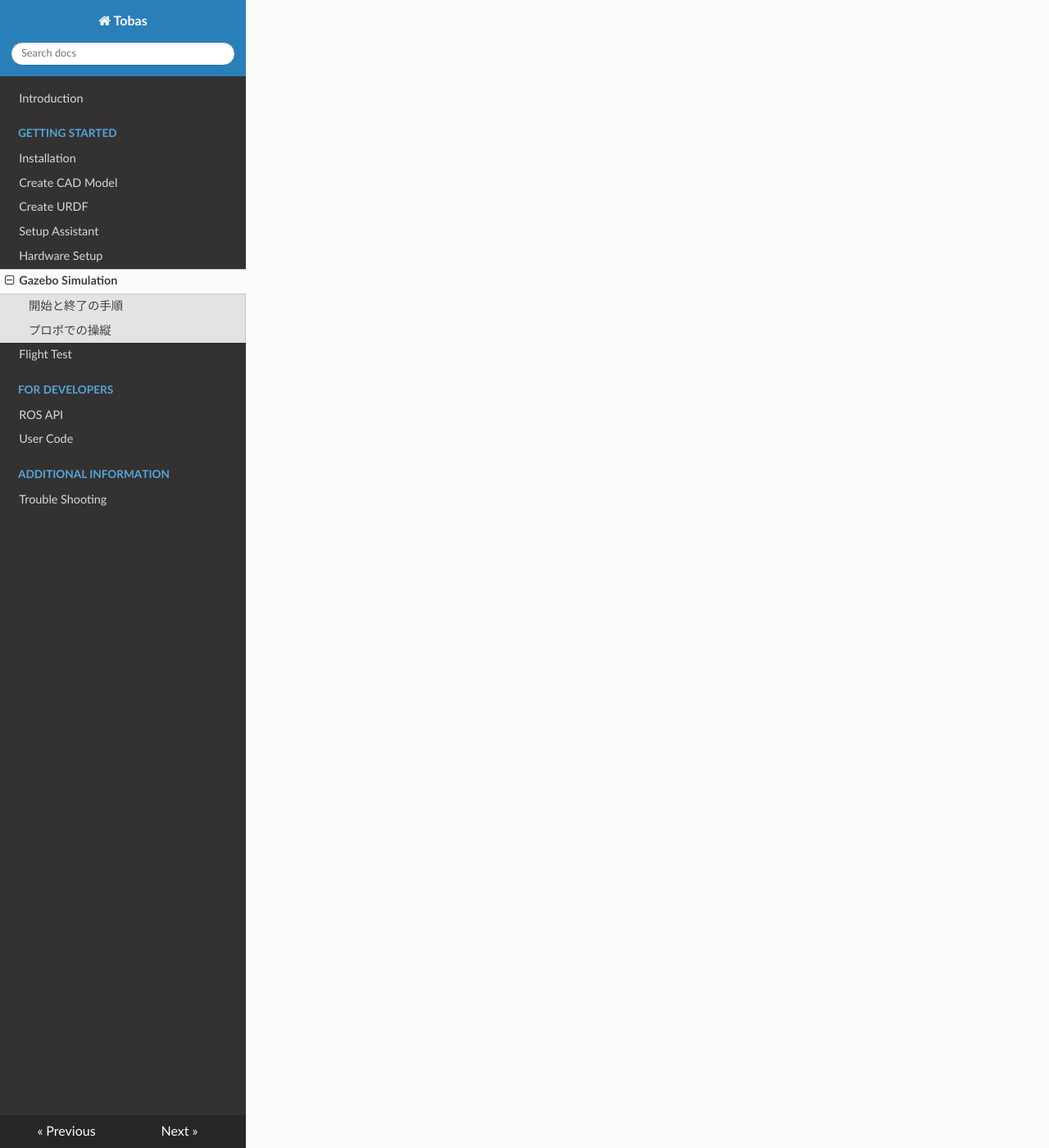
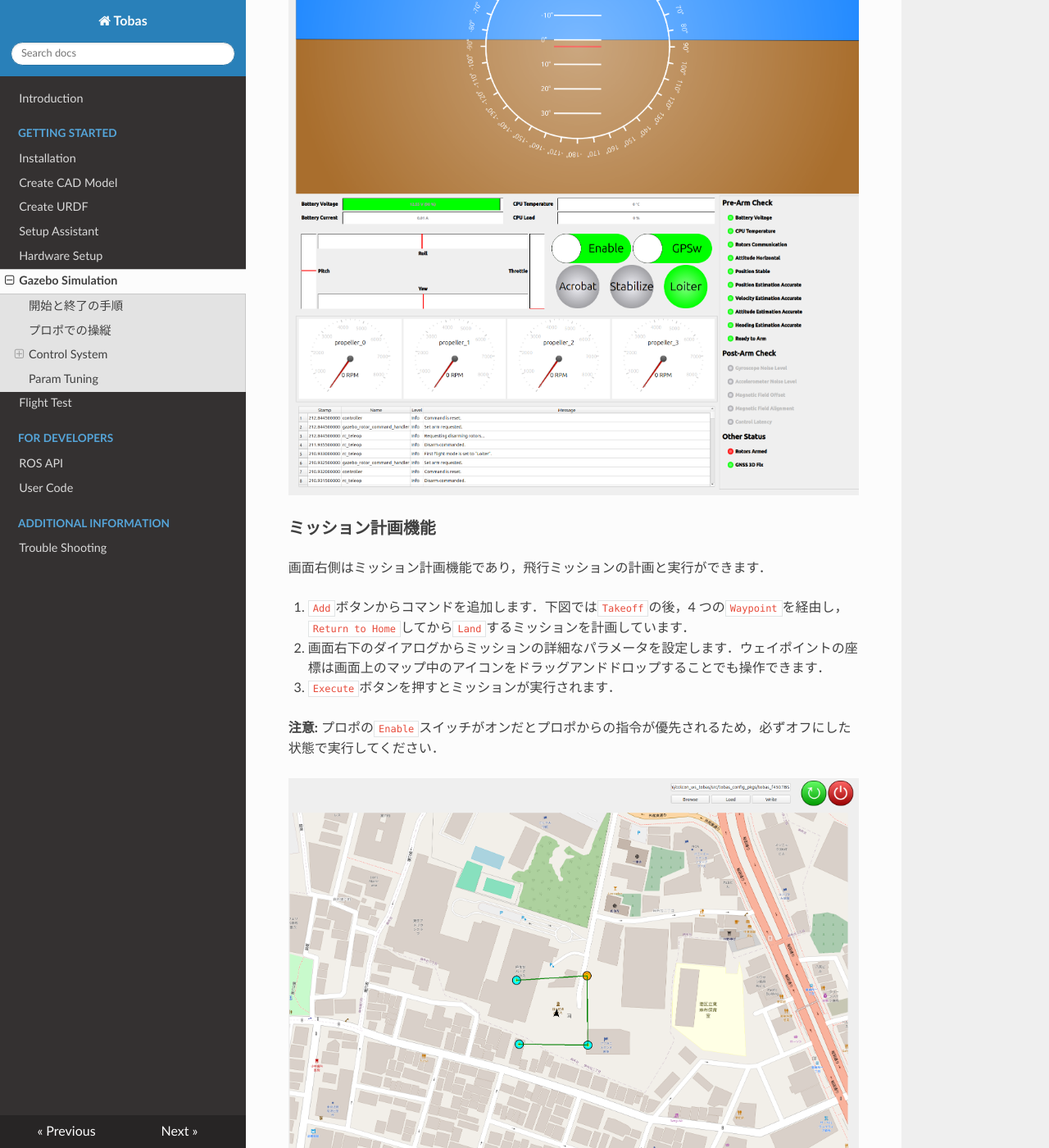
Before and after one commit to TobasFlightControl/tobas_wiki_ja, an MkDocs documentation site: the page built from docs/gazebo_simulation.md, in a window 1280 px wide and 1400 px high, scrolled down 2514 px. Shown: the whole window at 82% size. Built offline with MkDocs 1.6.1, drawn with Linux system fonts in a browser that asks for light colours; nearby versions of some CDN libraries; some of the changed text lies outside the part shown.

Commit message:
edit: gazebo_simulation

```diff
--- a/docs/gazebo_simulation.md
+++ b/docs/gazebo_simulation.md
@@ -9,7 +9,7 @@
 
 PC をフライトコントローラと同じネットワークに接続したうえで Tobas を起動し，`tobas_f450.TBS`を読み込みます．
 
-ツールボタンから`Simulation`のページを開き，`Static Configurations`の`Simulation Type`を`HITL`に，`World`を`Standard World`の`basic`に設定します．
+ツールボタンから`Simulation`を選択し，`Static Configurations`の`Simulation Type`を`HITL`に，`World`を`Standard World`の`basic`に設定します．
 
 ![simulation_settings](resources/gazebo_simulation/simulation_settings.png)
 
@@ -29,3 +29,49 @@
 1. スロットルレバーを下，ヨーレバーを右に傾けた状態で 5 秒間維持するとアームします．
 1. アームしたら各レバーで操縦することができます．
 1. スロットルレバーを下，ヨーレバーを左に傾けた状態で 2 秒間維持するとディスアームします．
+
+## Control System
+
+---
+
+`Control System`は，ドローンの状態監視とミッション計画を行うためのツールです．
+
+![control_system](resources/gazebo_simulation/control_system.png)
+
+### 状態監視機能
+
+画面左側は状態監視機能であり，以下の情報が表示されます．
+
+- 姿勢: ロール，ピッチ，ヨー
+- バッテリーの状態: 電圧，電流
+- CPU の状態: 温度，負荷
+- RC 入力: レバー，有効/無効，飛行モード，その他スイッチ
+- 各モータの状態: 回転数，通信状態
+- ステータス: Pre-Arm Check，Post-Arm Check，その他
+- 各ノードからのメッセージ
+
+![state_viewer](resources/gazebo_simulation/state_viewer.png)
+
+### ミッション計画機能
+
+画面右側はミッション計画機能であり，飛行ミッションの計画と実行ができます．
+
+1. `Add`ボタンからコマンドを追加します．下図では`Takeoff`の後，4 つの`Waypoint`を経由し，`Return to Home`してから`Land`するミッションを計画しています．
+1. 画面右下のダイアログからミッションの詳細なパラメータを設定します．ウェイポイントの座標は画面上のマップ中のアイコンをドラッグアンドドロップすることでも操作できます．
+1. `Execute`ボタンを押すとミッションが実行されます．
+
+**注意:** プロポの`Enable`スイッチがオンだとプロポからの指令が優先されるため，必ずオフにした状態で実行してください．
+
+![mission_planner](resources/gazebo_simulation/mission_planner.png)
+
+## Param Tuning
+
+---
+
+`Param Tuning`は，飛行に関するパラメータをオンラインで調整するためのツールです．
+
+1. FC に接続，またはシミュレーションを起動した状態で`Load`ボタンを押すと，制御器や観測器に関する現在のパラメータが読み込まれます．
+1. スライダーをリリース，またはテキストボックスに値を入力して Enter ボタンを押すと，パラメータが即座に反映されます．
+1. `Save`ボタンを押すと調整したパラメータが保存され，次回以降の起動時にも反映されるようになります．
+
+![param_tuning](resources/gazebo_simulation/param_tuning.png)
```
Also changed, not shown: docs/resources/gazebo_simulation/mission_planner.png (added), docs/resources/gazebo_simulation/param_tuning.png (added), docs/resources/gazebo_simulation/state_viewer.png (added), 1 other file.
